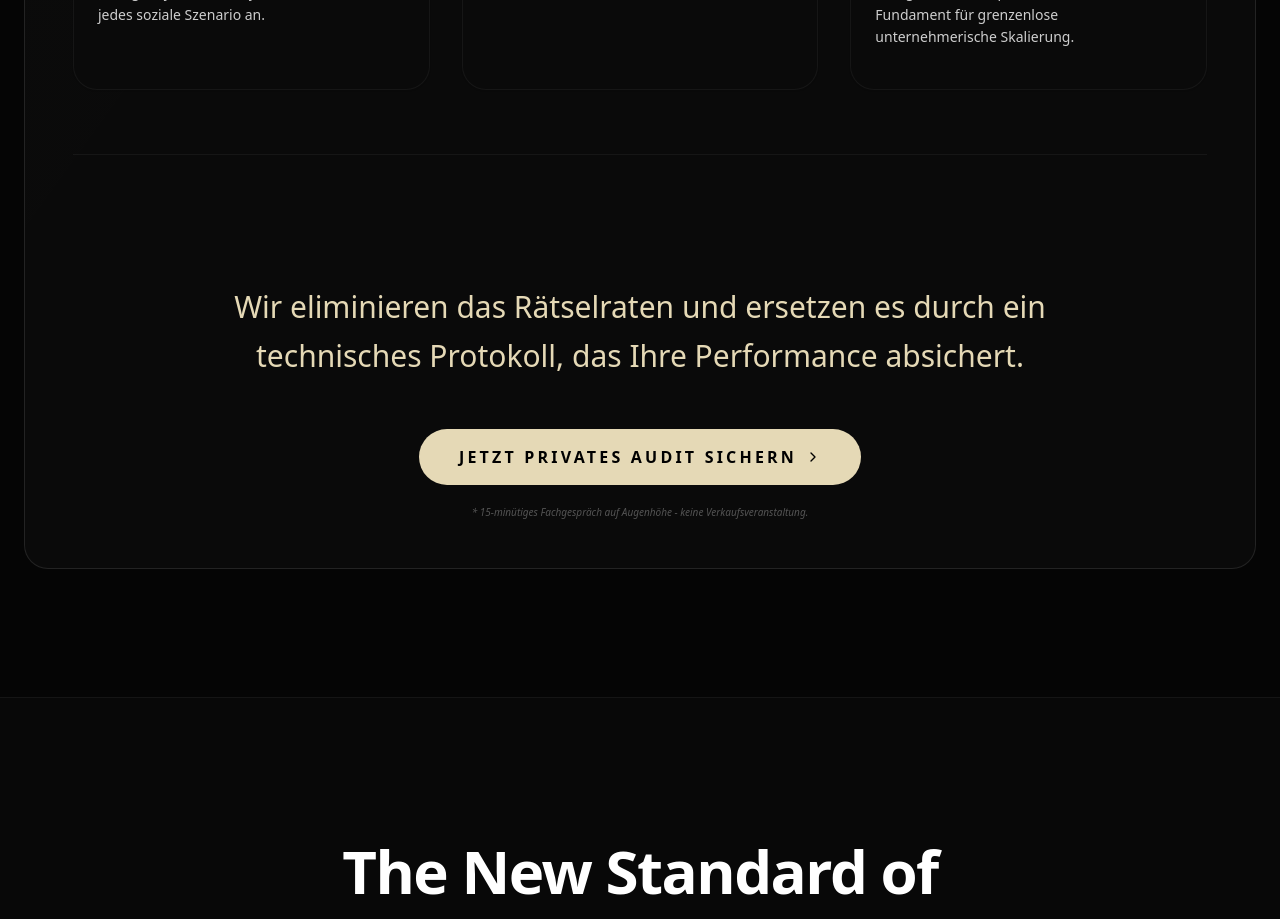
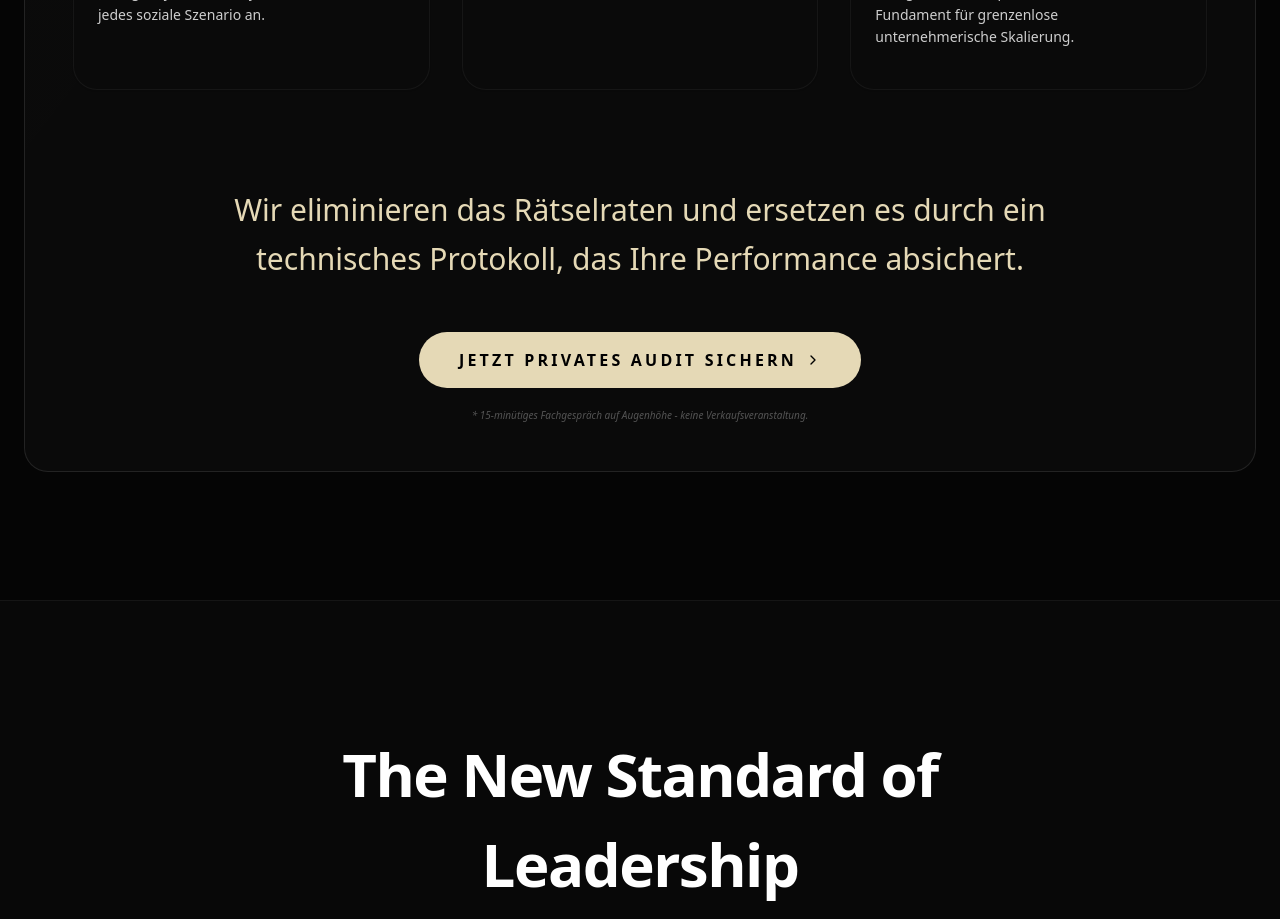
Before and after one commit to LucianoKutger/ArcviteHomepage, a React (Create React App) app: page / in a window 1280 px wide. Shown: the part 5620-6539 px from the top of the page. Built offline with nearby package versions, Linux system fonts and the light colour scheme.

Commit message:
Protocol styling fix

```diff
--- a/src/css/ProtocolsSection.module.css
+++ b/src/css/ProtocolsSection.module.css
@@ -87,9 +87,8 @@
 .bottomSection {
   position: relative;
   z-index: 10;
-  margin-top: 4rem; /* mt-16 */
-  border-top: 1px solid rgba(255, 255, 255, 0.05);
-  padding-top: 8rem; /* pt-32 */
+  margin-top: 2rem; /* mt-16 */
+  padding-top: 4rem; /* pt-32 */
   display: flex;
   flex-direction: column;
   align-items: center;
```
